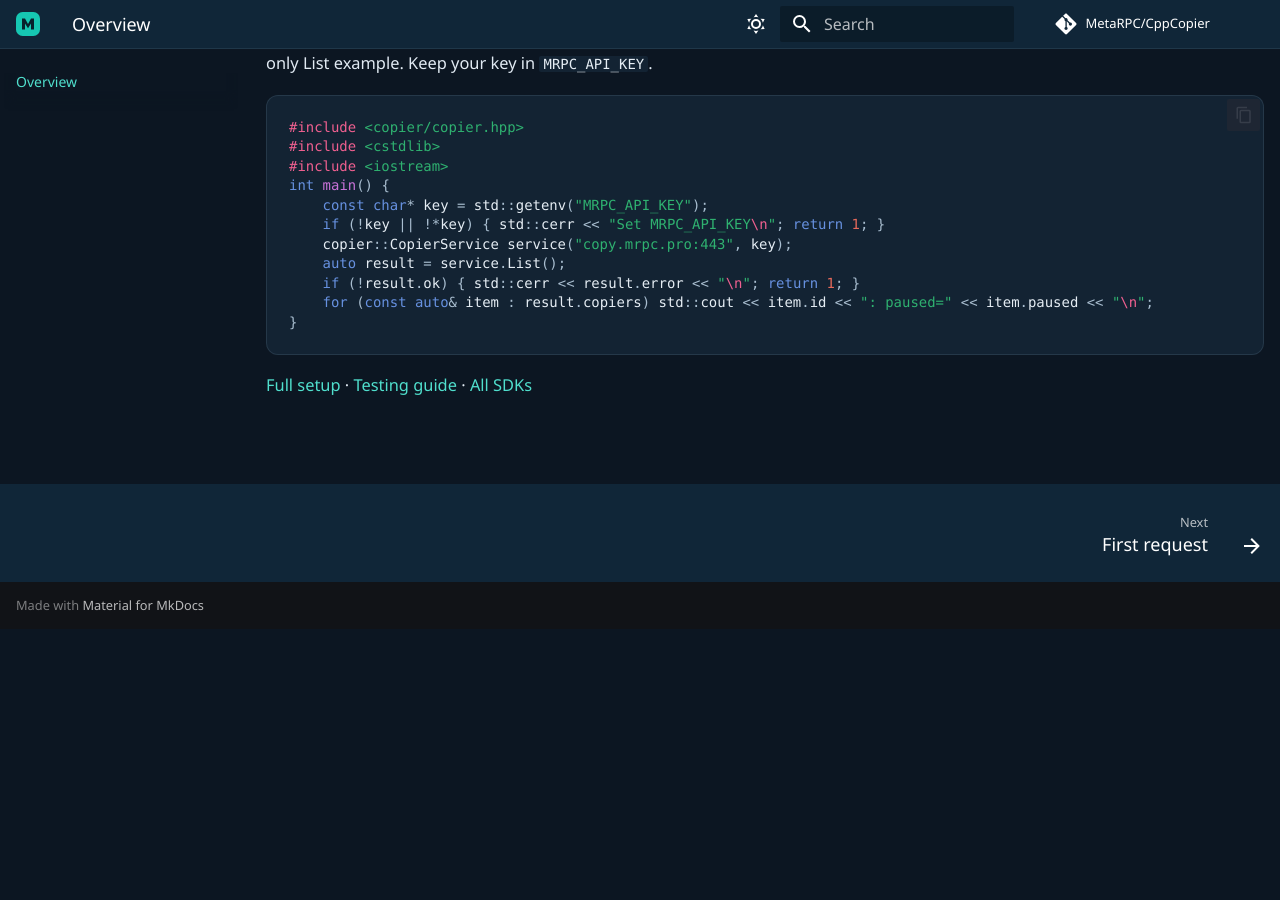
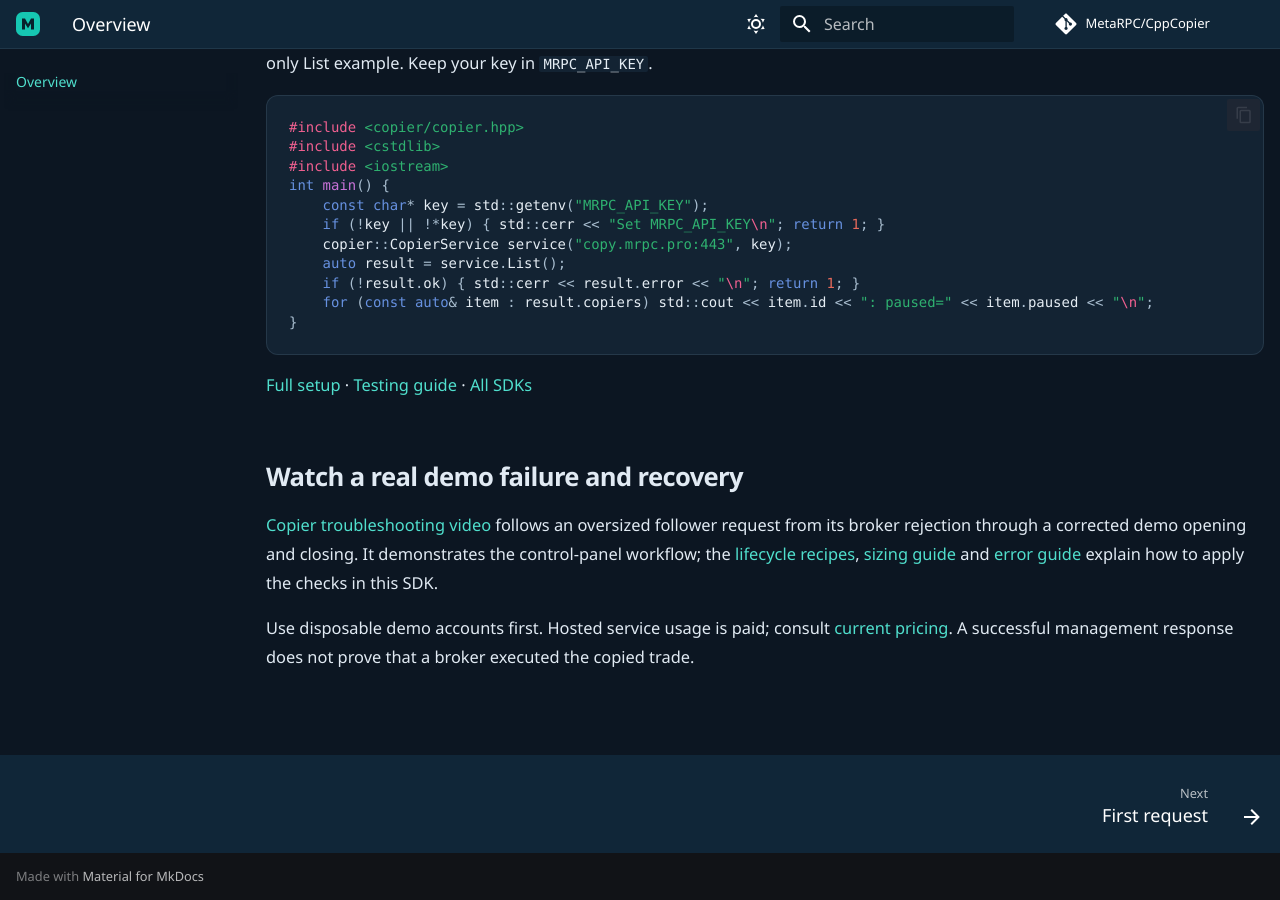
Before and after one commit to MetaRPC/CppCopier, an MkDocs documentation site: the page built from docs/index.md, in a window 1280 px wide and 900 px high, scrolled down 1148 px. Built offline with MkDocs 1.6.1 and Material for MkDocs 9.7.7, drawn with Linux system fonts in a browser that asks for light colours; comment, search, counter and statistics services are not loaded; before the commit the page ends 1777 px from its top, so only the background shows below that.

Commit message:
Connect SDK quickstarts with demo tutorials and troubleshooting

````diff
--- a/docs/index.md
+++ b/docs/index.md
@@ -51,3 +51,9 @@
 ```
 
 [Full setup](quickstart.md) · [Testing guide](testing.md) · [All SDKs](sdks.md)
+
+## Watch a real demo failure and recovery
+
+[Copier troubleshooting video](https://mrpc.pro/tutorials/console/copier-troubleshooting) follows an oversized follower request from its broker rejection through a corrected demo opening and closing. It demonstrates the control-panel workflow; the [lifecycle recipes](recipes.md), [sizing guide](sizing.md) and [error guide](troubleshooting.md) explain how to apply the checks in this SDK.
+
+Use disposable demo accounts first. Hosted service usage is paid; consult [current pricing](https://mrpc.pro/#pricing). A successful management response does not prove that a broker executed the copied trade.
````
Also changed, not shown: README.md (+8 -0 lines).
